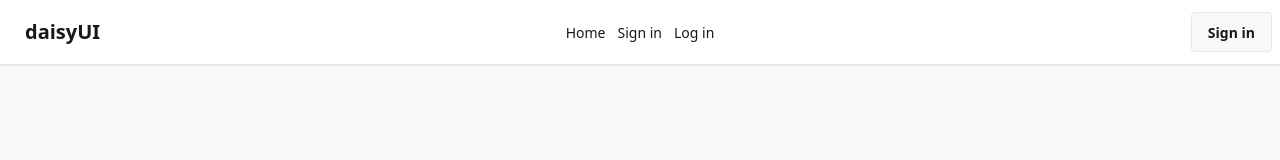
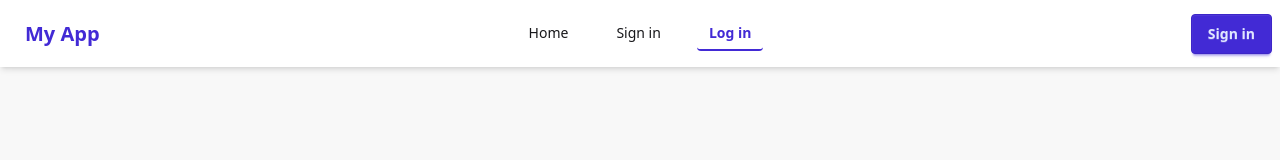
Before and after one commit to KING-ALVI/React-Authentication-Tutorial, a React (Vite) app: page /Email-Log-In in a window 1280 px wide. Shown: the top 160 px of the page. Built offline with nearby package versions, Linux system fonts and the light colour scheme.

Commit message:
edited some code

```diff
--- a/src/components/Main-Section/Header/Header.jsx
+++ b/src/components/Main-Section/Header/Header.jsx
@@ -1,37 +1,90 @@
 import { NavLink } from "react-router-dom";
 
 const Header = () => {
-
     return (
-        <>
-            <div className="navbar bg-base-100 shadow-sm">
+        <div className="navbar bg-base-100 shadow-md sticky top-0 z-50">
+            {/* Left side */}
             <div className="navbar-start">
                 <div className="dropdown">
                     <div tabIndex={0} role="button" className="btn btn-ghost lg:hidden">
-                            <svg xmlns="http://www.w3.org/2000/svg" className="h-5 w-5" fill="none" viewBox="0 0 24 24" stroke="currentColor"> <path strokeLinecap="round" strokeLinejoin="round" strokeWidth="2" d="M4 6h16M4 12h8m-8 6h16" /> </svg>
+                        <svg
+                            xmlns="http://www.w3.org/2000/svg"
+                            className="h-6 w-6"
+                            fill="none"
+                            viewBox="0 0 24 24"
+                            stroke="currentColor"
+                        >
+                            <path strokeLinecap="round" strokeLinejoin="round" strokeWidth="2" d="M4 6h16M4 12h8m-8 6h16" />
+                        </svg>
                     </div>
                     <ul
-                            tabIndex="-1"
-                            className="menu menu-sm dropdown-content bg-base-100 rounded-box z-1 mt-3 w-52 p-2 shadow">
-                            <NavLink to="/Home">Home</NavLink>
-                            <NavLink to="/Email-Sign-In">Sign in</NavLink>
-                            <NavLink to="/Email-Log-In">Log in</NavLink>
+                        tabIndex={-1}
+                        className="menu menu-sm dropdown-content bg-base-100 rounded-box mt-3 w-52 p-2 shadow"
+                    >
+                        <li>
+                            <NavLink to="/Home" className={({ isActive }) =>
+                                isActive ? "text-primary font-semibold" : "hover:text-primary"
+                            }>
+                                Home
+                            </NavLink>
+                        </li>
+                        <li>
+                            <NavLink to="/Email-Sign-In" className={({ isActive }) =>
+                                isActive ? "text-primary font-semibold" : "hover:text-primary"
+                            }>
+                                Sign in
+                            </NavLink>
+                        </li>
+                        <li>
+                            <NavLink to="/Email-Log-In" className={({ isActive }) =>
+                                isActive ? "text-primary font-semibold" : "hover:text-primary"
+                            }>
+                                Log in
+                            </NavLink>
+                        </li>
                     </ul>
                 </div>
-                    <a className="btn btn-ghost text-xl">daisyUI</a>
+                <a className="btn btn-ghost normal-case text-xl font-bold text-primary">My App</a>
             </div>
+
+            {/* Center links */}
             <div className="navbar-center hidden lg:flex">
-                    <ul className="flex gap-3 menu menu-horizontal px-1">
-                        <NavLink to="/Home">Home</NavLink>
-                        <NavLink to="/Email-Sign-In">Sign in</NavLink>
-                        <NavLink to="/Email-Log-In">Log in</NavLink>
+                <ul className="flex gap-6 menu menu-horizontal px-1">
+                    <li>
+                        <NavLink to="/Home" className={({ isActive }) =>
+                            isActive
+                                ? "border-b-2 border-primary text-primary font-semibold"
+                                : "hover:text-primary transition-colors"
+                        }>
+                            Home
+                        </NavLink>
+                    </li>
+                    <li>
+                        <NavLink to="/Email-Sign-In" className={({ isActive }) =>
+                            isActive
+                                ? "border-b-2 border-primary text-primary font-semibold"
+                                : "hover:text-primary transition-colors"
+                        }>
+                            Sign in
+                        </NavLink>
+                    </li>
+                    <li>
+                        <NavLink to="/Email-Log-In" className={({ isActive }) =>
+                            isActive
+                                ? "border-b-2 border-primary text-primary font-semibold"
+                                : "hover:text-primary transition-colors"
+                        }>
+                            Log in
+                        </NavLink>
+                    </li>
                 </ul>
             </div>
+
+            {/* Right side */}
             <div className="navbar-end">
-                    <a className="btn">Sign in</a>
+                <a className="btn btn-primary hover:scale-105 transition-transform">Sign in</a>
             </div>
         </div>
-        </>
     );
 };
 
```
Lines whose indentation alone changed are shown as unchanged.
